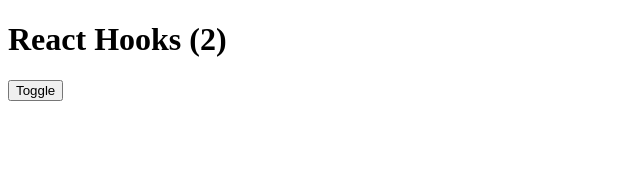
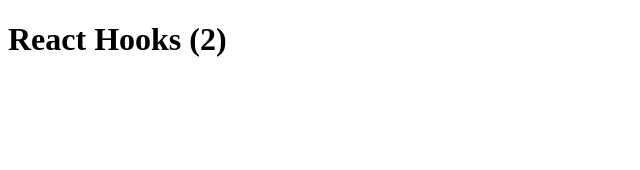
Before and after one commit to React-js-Developer-MySklad/lesson-15, a React app: page / in a window 1280 px wide. Shown: the top 170 px of the page, without its empty margins (0-640 px from the left). Built offline with nearby package versions, Linux system fonts and the light colour scheme.

Commit message:
Removed redundant code

```diff
--- a/src/pages/dashboard/dashboard-page.tsx
+++ b/src/pages/dashboard/dashboard-page.tsx
@@ -17,9 +17,8 @@ export const DashboardPage = () => {
             {/*<UseCallbackExample/>*/}
             {/*<UseIdExample/>*/}
             {/*<UseDeferredValueExample/>*/}
-            <UseTransitionExample/>
+            {/*<UseTransitionExample/>*/}
             {/*<ProductList/>*/}
-            {/*<App/>*/}
         </>
     )
 }
```
